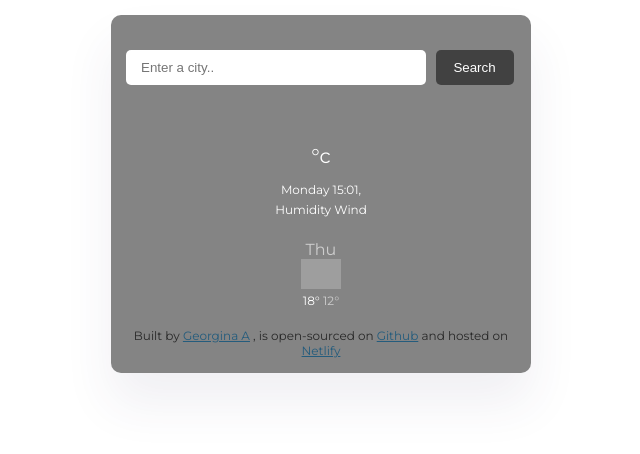
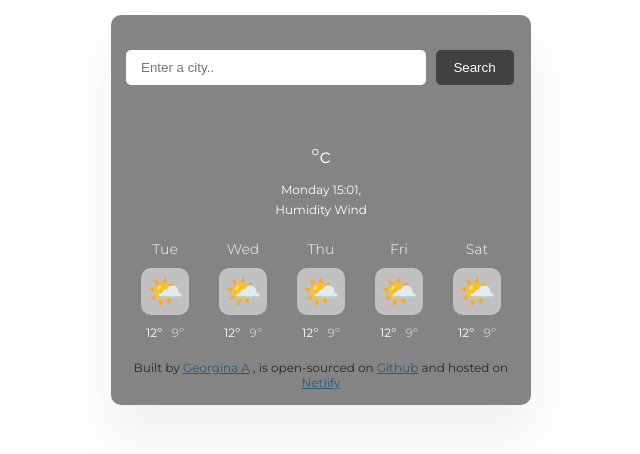
Before and after one commit to Gachieng/weather-app-2, a plain HTML site: page index.html in a window 1280 px wide. Shown: the whole page, without its empty margins (319-959 px from the left). Drawn offline with nearby package versions, Linux system fonts and the light colour scheme; no server answers; grey boxes are pictures that could not be loaded.

Commit message:
created js forecast loop and updated css for forecast

```diff
--- a/index.html
+++ b/index.html
@@ -44,20 +44,21 @@
               <strong id="wind-speed"></strong>
             </p>
           </div>
-          <div class="week-forecast">
-<div class="row">
-<div class="col-2">
-<div class="weather-day">Thu</div>
-<img src="http://shecodes-assets.s3.amazonaws.com/api/weather/icons/broken-clouds-day.png"  alt="" width="40px">
+          <div class="week-forecast" id="forecast-js">
+
+          </div>
+        </div>
+        <!--
+             <div class="weather-forecast-day>
+<div class="weather-date">${day}</div>
+<div class= weather-forecast-icon>⛅️</div>
 <div class="weather-f-temp">
 <span class="weather-f-h">18°</span>
 <span class="weather-f-l">12°</span>
 </div>
 
 </div>
-</div>
-          </div>
-        </div>
+        -->
        <!-- <div class="weekly-forecast">
           <ul class="forecast-details">
             <li>
--- a/src/index.js
+++ b/src/index.js
@@ -45,7 +45,33 @@ function submitResults(event) {
 
   searchCity(searchInput.value);
 }
+function displayForecast() {
+
+
+let days = ["Tue", "Wed", "Thu", "Fri", "Sat"];
+let forecastHtml = "";
+days.forEach(function(day){
+forecastHtml =
+  forecastHtml +
+  `
+ <div class="weather-forecast-day">
+            <div class="weather-forecast-date">${day}</div>
+            <div class="weather-forecast-icon">🌤️</div>
+            <div class="weather-forecast-temperatures">
+              <div class="weather-forecast-temperature-high">
+                12º
+              </div>
+              <div class="weather-forecast-temperature-low">9º</div>
+            </div>
+          </div>
+
+`;
+});
+let forecastElement = document.querySelector("#forecast-js");
+forecastElement.innerHTML = forecastHtml;
+}
 let searchForm = document.querySelector("#search-form");
 searchForm.addEventListener("submit", submitResults);
 
 searchCity("Nairobi");
+displayForecast();
--- a/src/style.css
+++ b/src/style.css
@@ -83,15 +83,38 @@ main {
   text-align: center;
   color: #ffffff;
 }
-.weather-day {
-    font-size: 16px;
+.weather-date {
+  font-size: 14px;
   opacity: 0.6;
 }
-.weather-f-l {
+.weather-forecast-temperature-low {
   opacity: 0.6;
 }
-.weather-f-temp {
+.weather-forecast-temperatures {
   font-size: 12px;
+  display: flex;
+  justify-content: space-around;
+  margin-top: 10px;
+}
+#forecast-js {
+ display: flex;
+ justify-content: space-around;
+}
+
+.weather-forecast-icon {
+    font-size: 30px;
+  background-color: rgba(255, 255, 255,0.5);
+  border-radius: 10px;
+  padding: 5px 5px;
+ display: block;
+ margin: 0 auto;
+ margin-top: 10px;
+}
+.weather-forecast-date {
+    font-size: 14px;
+  text-align: center;
+  color: rgba(255, 255, 255,0.7);
+
 }
 .forecast-details {
   list-style-type: none;
```
Lines whose indentation alone changed are shown as unchanged.
